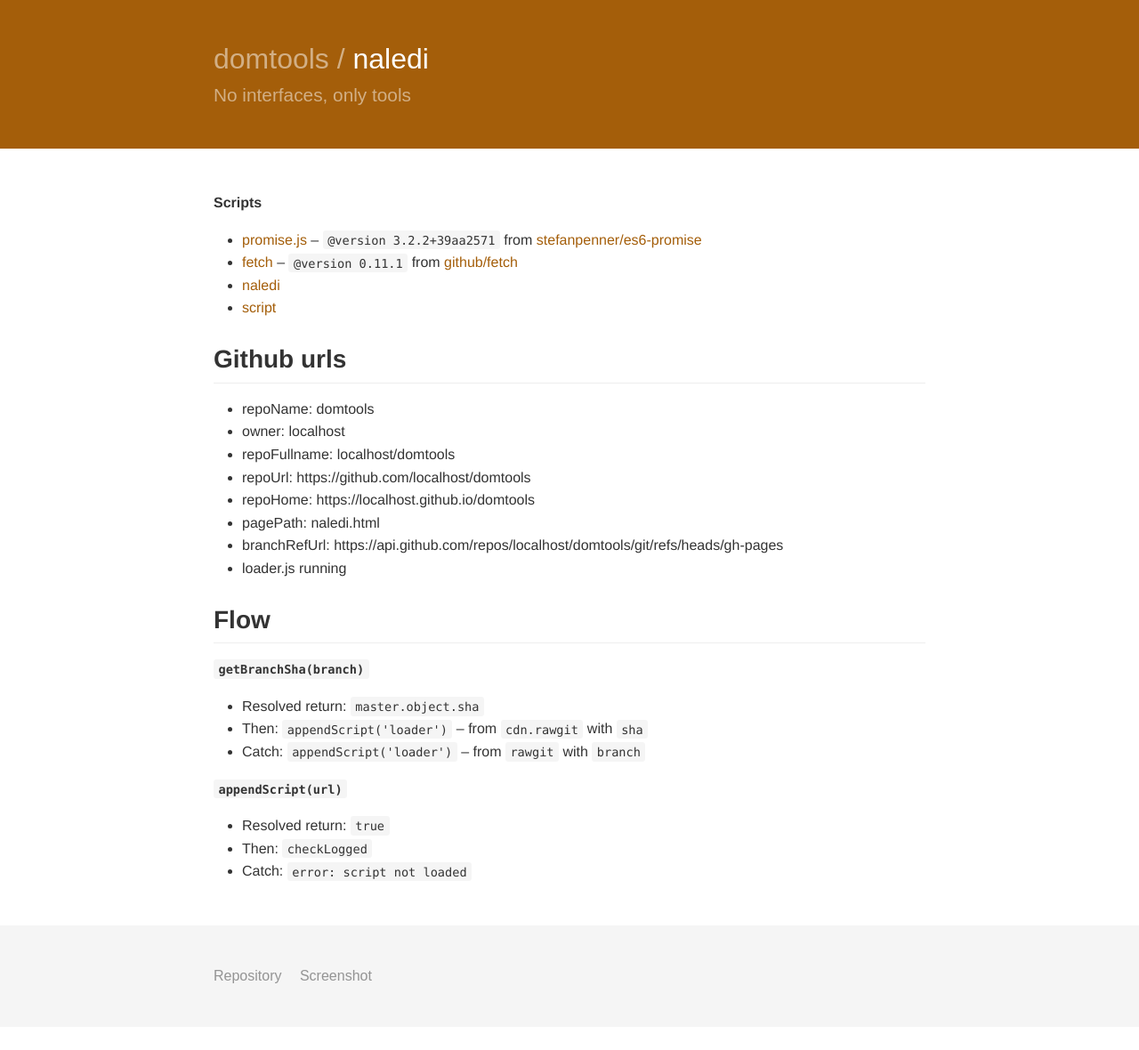
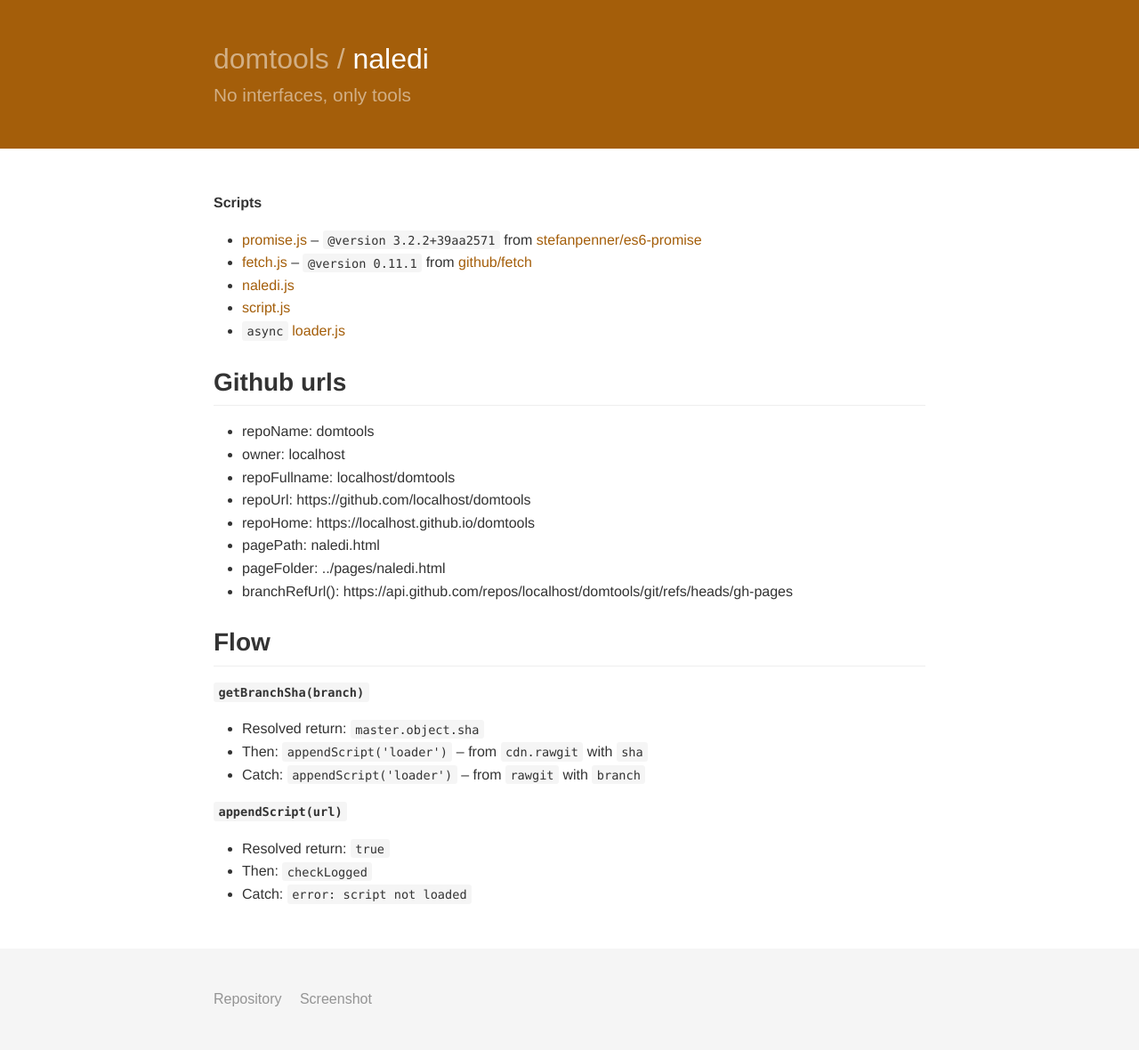
Before and after one commit to petrosh/domtools, a Jekyll site: the page built from pages/naledi/index.md, in a window 1280 px wide. Shown: the whole page at 89% size. Built offline with Jekyll 4.4.1, drawn with Linux system fonts in a browser that asks for light colours; before the commit the page ends 1154 px from its top, so only the background shows below that; some of the changed lines change nothing that is shown.

Commit message:
Naledi is Hungry

```diff
--- a/js/naledi.js
+++ b/js/naledi.js
@@ -3,24 +3,11 @@
 * getGithubUrls
 *
 */
-var repoName, owner, repoFullname, repoUrl, repoHome, pagePath, apiUrl, repoApi, loaderUrl;
+var repoName, owner, repoFullname, repoUrl, repoHome, pagePath, pageFolder, apiUrl, repoApi, branchRef = {};
 
 function branchRefUrl (branch) {
 	var b = branch || 'gh-pages';
 	return [repoApi, 'git/refs/heads', b].join('/');
-}
-
-function getGithubUrls (location) {
-	var loc = location || window.location;
-	repoName = loc.pathname.split('/')[1];
-	owner = loc.host.split('.')[0];
-	repoFullname = [owner, repoName].join('/');
-	repoUrl = ['https://github.com', repoFullname].join('/');
-	repoHome = ['https://' + owner + '.github.io', repoName].join('/');
-	pagePath = loc.pathname.split('/').slice(2).join('/');
-	apiUrl = 'https://api.github.com';
-	repoApi = [apiUrl, 'repos', repoFullname].join('/');
-	loaderUrl = '../pages/naledi/loader.js'; // normally 'loader.js'
 }
 
 /*
@@ -91,14 +78,25 @@
 	return element;
 }
 
-function appendScript (url) {
+function getGithubUrls (fallback) {
+	var loc = window.location;
+	if (loc.hostname === '127.0.0.1' && fallback !== '') loc = cce('a', '', {href: fallback});
+	repoName = loc.pathname.split('/')[1];
+	owner = loc.host.split('.')[0];
+	repoFullname = [owner, repoName].join('/');
+	repoUrl = ['https://github.com', repoFullname].join('/');
+	repoHome = ['https://' + owner + '.github.io', repoName].join('/');
+	rawStatic = ['https://rawgit.com', repoFullname].join('/');
+	rawCdn = ['https://cdn.rawgit.com', repoFullname].join('/');
+	pagePath = loc.pathname.split('/').slice(2).join('/');
+	pageFolder = ['..', 'pages', pagePath].join('/');
+	apiUrl = 'https://api.github.com';
+	repoApi = [apiUrl, 'repos', repoFullname].join('/');
+}
+
+function appendScript (filename) {
+	var s = [pageFolder, filename + '.js'].join('/');
 	document.getElementsByTagName('head')[0].appendChild(
-		cce('script', '', {'src': url})
+		cce('script', '', {'src': s})
 	);
 }
-
-
-function setGithubUrls () {
-	var load = (window.location.hostname === '127.0.0.1') ? cce('a', '', {href: 'https://petrosh.github.io/domtools/naledi'}) : '';
-	return getGithubUrls(load);
-}
--- a/pages/naledi/index.md
+++ b/pages/naledi/index.md
@@ -14,9 +14,10 @@
 **Scripts**
 
 - [promise.js](/js/promise.js) – `@version 3.2.2+39aa2571` from [stefanpenner/es6-promise](//github.com/stefanpenner/es6-promise)
-- [fetch](/js/fetch.js) – `@version 0.11.1` from [github/fetch](//github.com/github/fetch)
-- [naledi](/js/naledi.js)
-- [script]({{ site.baseurl }}/pages{{ page.url | append: '/' }}script.js)
+- [fetch.js](/js/fetch.js) – `@version 0.11.1` from [github/fetch](//github.com/github/fetch)
+- [naledi.js](/js/naledi.js)
+- [script.js]({{ site.baseurl }}/pages{{ page.url | append: '/' }}script.js)
+- `async` [loader.js]({{ site.baseurl }}/pages{{ page.url | append: '/' }}loader.js)
 
 ## Github urls
 
--- a/pages/naledi/loader.js
+++ b/pages/naledi/loader.js
@@ -1,16 +1,31 @@
-varout.appendChild(cce('li', 'loader.js running'));
-
-function logSha (r) {
-	varout.appendChild(cce('li', r.object.sha));
+function errore (e) {
+	monitor('error: ' + e);
 }
 
-function errore (e) {
-	console.log(e);
+function jsonize (response) {
+	return response.json();
 }
 
-fetch(branchRefUrl())
-	.then(function(response) {
-    return response.json();
-  })
-	.then(logSha)
-	.catch(errore);
+function getRef (branch) {
+	var b = branch || 'gh-pages';
+	var options = {
+		header: {'Accept': 'application/vnd.github.v3+json'},
+		cache: 'no-cache'
+	};
+	return fetch(branchRefUrl(b), options)
+		.then(jsonize)
+		.then(function (head) {
+			return head.object.sha;
+		})
+		.then(function (ref) {
+			branchRef[b] = ref;
+			return ref;
+		})
+		.catch(errore);
+}
+
+monitor('loader.js running');
+
+getRef()
+.then(monitor)
+.catch(errore);
--- a/pages/naledi/script.js
+++ b/pages/naledi/script.js
@@ -1,19 +1,26 @@
-// var t = new Date().toISOString();
-var section = document.querySelector('section');
-var p = document.createElement('p');
 var varout = document.querySelector('#variables');
 
-setGithubUrls();
-appendScript('../pages/naledi/loader.js');
+function monitor (t) {
+	if (t.constructor === Array) {
+		for (var i = 0; i < t.length; i++) {
+			varout.appendChild(cce('li', t[i]));
+		}
+	} else varout.appendChild(cce('li', t));
+	return t;
+}
 
-varout.appendChilds([
-	cce('li', 'repoName: ' + repoName),
-	cce('li', 'owner: ' + owner),
-	cce('li', 'repoFullname: ' + repoFullname),
-	cce('li', 'repoUrl: ' + repoUrl),
-	cce('li', 'repoHome: ' + repoHome),
-	cce('li', 'pagePath: ' + pagePath),
-	cce('li', 'branchRefUrl: ' + branchRefUrl())
+getGithubUrls('https://petrosh.github.io/domtools/naledi');
+appendScript('loader');
+
+monitor([
+	'repoName: ' + repoName,
+	'owner: ' + owner,
+	'repoFullname: ' + repoFullname,
+	'repoUrl: ' + repoUrl,
+	'repoHome: ' + repoHome,
+	'pagePath: ' + pagePath,
+	'pageFolder: ' + pageFolder,
+	'branchRefUrl(): ' + branchRefUrl()
 ]);
 
 // FETCH
```
